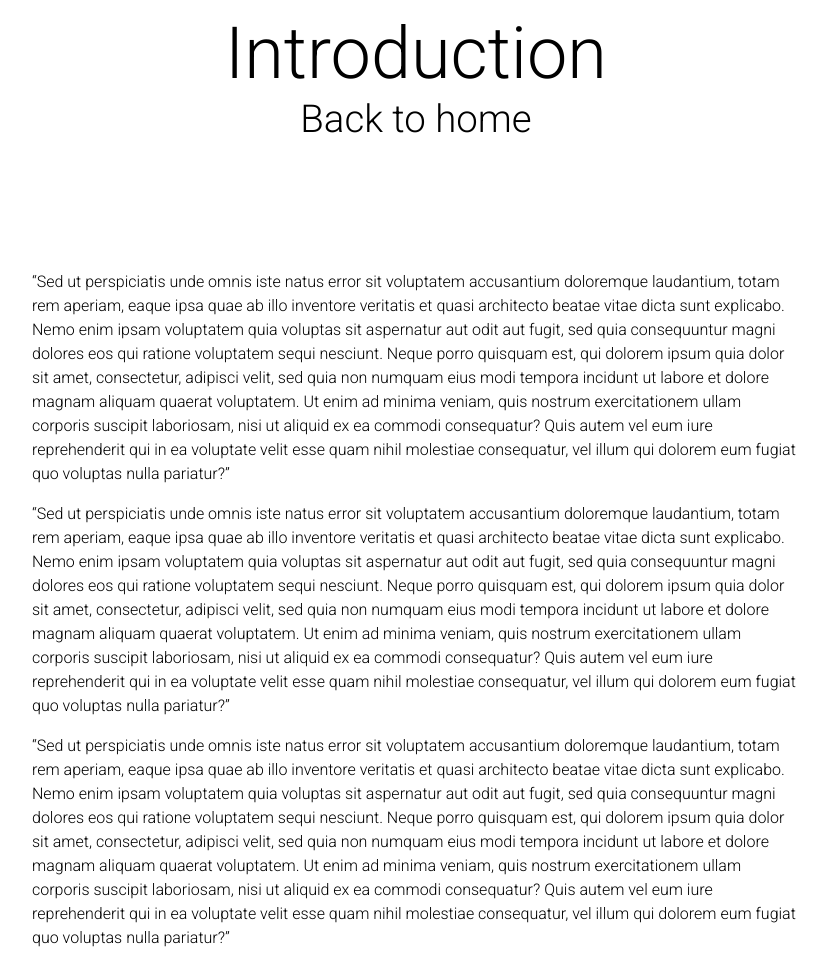
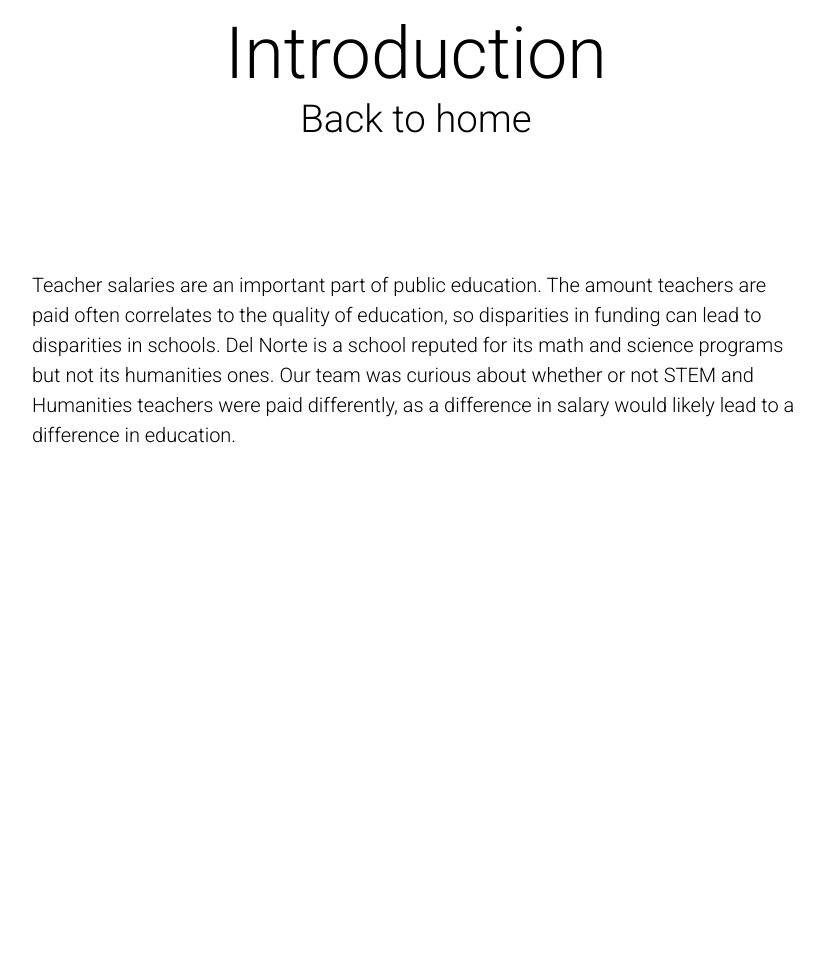
Before and after one commit to tonyhieu/ap-stats-project, a Jekyll site: the page built from sections/introduction.md, in a window 1280 px wide. Shown: the whole page, without its empty margins (224-1051 px from the left). Built offline with Jekyll 4.4.1, drawn with Linux system fonts in a browser that asks for light colours; after the commit the page ends 900 px from its top, so only the background shows below that.

Commit message:
add some text and change styling

```diff
--- a/assets/css/home.css
+++ b/assets/css/home.css
@@ -140,4 +140,8 @@ html, body {
   margin-left: 20%;
   margin-right: 20%;
 }
+
+.main-content .content p {
+  font-size: 20px;
+}
 /*# sourceMappingURL=home.css.map */
--- a/assets/css/home.scss
+++ b/assets/css/home.scss
@@ -25,6 +25,7 @@ html, body {
     transform: translateY(-50%);
 }
 
+
 .main-content {
     color: var(--text-color);
     background-color: var(--bg-color);
@@ -45,6 +46,7 @@ html, body {
         position: absolute;
         top: 10%;
     }
+
     a, a:link, a:visited, a:hover, a:active {
         font-size: 3vw;
         color: var(--text-color);
@@ -97,5 +99,9 @@ html, body {
         top: 30%;
         margin-left: 20%;
         margin-right: 20%;
+
+        p {
+            font-size: 20px;
+        }
     }
 }
--- a/sections/introduction.md
+++ b/sections/introduction.md
@@ -4,8 +4,4 @@ permalink: /introduction
 layout: section
 ---
 
-"Sed ut perspiciatis unde omnis iste natus error sit voluptatem accusantium doloremque laudantium, totam rem aperiam, eaque ipsa quae ab illo inventore veritatis et quasi architecto beatae vitae dicta sunt explicabo. Nemo enim ipsam voluptatem quia voluptas sit aspernatur aut odit aut fugit, sed quia consequuntur magni dolores eos qui ratione voluptatem sequi nesciunt. Neque porro quisquam est, qui dolorem ipsum quia dolor sit amet, consectetur, adipisci velit, sed quia non numquam eius modi tempora incidunt ut labore et dolore magnam aliquam quaerat voluptatem. Ut enim ad minima veniam, quis nostrum exercitationem ullam corporis suscipit laboriosam, nisi ut aliquid ex ea commodi consequatur? Quis autem vel eum iure reprehenderit qui in ea voluptate velit esse quam nihil molestiae consequatur, vel illum qui dolorem eum fugiat quo voluptas nulla pariatur?"
-
-"Sed ut perspiciatis unde omnis iste natus error sit voluptatem accusantium doloremque laudantium, totam rem aperiam, eaque ipsa quae ab illo inventore veritatis et quasi architecto beatae vitae dicta sunt explicabo. Nemo enim ipsam voluptatem quia voluptas sit aspernatur aut odit aut fugit, sed quia consequuntur magni dolores eos qui ratione voluptatem sequi nesciunt. Neque porro quisquam est, qui dolorem ipsum quia dolor sit amet, consectetur, adipisci velit, sed quia non numquam eius modi tempora incidunt ut labore et dolore magnam aliquam quaerat voluptatem. Ut enim ad minima veniam, quis nostrum exercitationem ullam corporis suscipit laboriosam, nisi ut aliquid ex ea commodi consequatur? Quis autem vel eum iure reprehenderit qui in ea voluptate velit esse quam nihil molestiae consequatur, vel illum qui dolorem eum fugiat quo voluptas nulla pariatur?"
-
-"Sed ut perspiciatis unde omnis iste natus error sit voluptatem accusantium doloremque laudantium, totam rem aperiam, eaque ipsa quae ab illo inventore veritatis et quasi architecto beatae vitae dicta sunt explicabo. Nemo enim ipsam voluptatem quia voluptas sit aspernatur aut odit aut fugit, sed quia consequuntur magni dolores eos qui ratione voluptatem sequi nesciunt. Neque porro quisquam est, qui dolorem ipsum quia dolor sit amet, consectetur, adipisci velit, sed quia non numquam eius modi tempora incidunt ut labore et dolore magnam aliquam quaerat voluptatem. Ut enim ad minima veniam, quis nostrum exercitationem ullam corporis suscipit laboriosam, nisi ut aliquid ex ea commodi consequatur? Quis autem vel eum iure reprehenderit qui in ea voluptate velit esse quam nihil molestiae consequatur, vel illum qui dolorem eum fugiat quo voluptas nulla pariatur?"
+Teacher salaries are an important part of public education. The amount teachers are paid often correlates to the quality of education, so disparities in funding can lead to disparities in schools. Del Norte is a school reputed for its math and science programs but not its humanities ones. Our team was curious about whether or not STEM and Humanities teachers were paid differently, as a difference in salary would likely lead to a difference in education.
```
Also changed, not shown: sections/study-design.md (+5 -1 lines), 1 other file.
